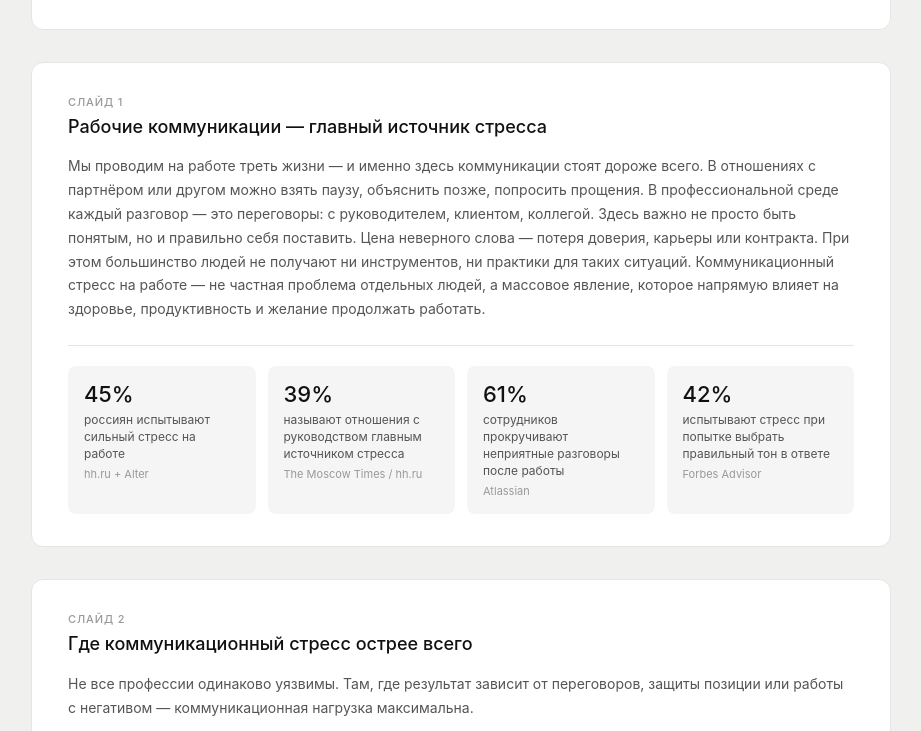
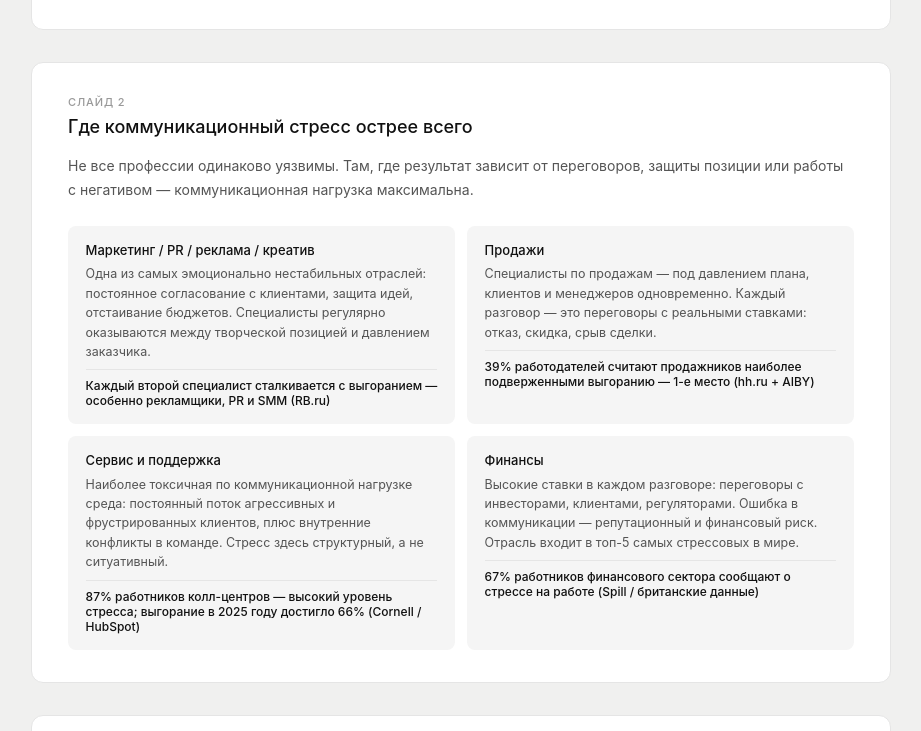
Before and after one commit to grakhovaalina-pixel/cv, a plain HTML site: page slides_all.html in a window 1280 px wide. Shown: the part 669-1400 px from the top of the page, without its empty margins (179-1100 px from the left). Drawn offline with Linux system fonts and the light colour scheme.

Commit message:
Update slides_all.html

```diff
--- a/slides_all.html
+++ b/slides_all.html
@@ -499,7 +499,7 @@
 
   <!-- SLIDE 0 — INTRO -->
   <div class="slide slide-intro">
-    <div class="slide-num">Слайд 0</div>
+    <div class="slide-num">Слайд 1</div>
     <div class="slide-title">Почему рабочая коммуникация — это навык, а не характер</div>
     <div class="divider"></div>
     <div class="intro-body">
@@ -531,37 +531,7 @@
     </div>
   </div>
 
-  <!-- SLIDE 1 -->
-  <div class="slide">
-    <div class="slide-num">Слайд 1</div>
-    <div class="slide-title">Рабочие коммуникации — главный источник стресса</div>
-    <div class="slide-body">
-      Мы проводим на работе треть жизни — и именно здесь коммуникации стоят дороже всего. В отношениях с партнёром или другом можно взять паузу, объяснить позже, попросить прощения. В профессиональной среде каждый разговор — это переговоры: с руководителем, клиентом, коллегой. Здесь важно не просто быть понятым, но и правильно себя поставить. Цена неверного слова — потеря доверия, карьеры или контракта. При этом большинство людей не получают ни инструментов, ни практики для таких ситуаций. Коммуникационный стресс на работе — не частная проблема отдельных людей, а массовое явление, которое напрямую влияет на здоровье, продуктивность и желание продолжать работать.
-    </div>
-    <div class="divider"></div>
-    <div class="stats-grid">
-      <div class="stat-card">
-        <div class="stat-number">45%</div>
-        <div class="stat-label">россиян испытывают сильный стресс на работе</div>
-        <div class="stat-source">hh.ru + Alter</div>
-      </div>
-      <div class="stat-card">
-        <div class="stat-number">39%</div>
-        <div class="stat-label">называют отношения с руководством главным источником стресса</div>
-        <div class="stat-source">The Moscow Times / hh.ru</div>
-      </div>
-      <div class="stat-card">
-        <div class="stat-number">61%</div>
-        <div class="stat-label">сотрудников прокручивают неприятные разговоры после работы</div>
-        <div class="stat-source">Atlassian</div>
-      </div>
-      <div class="stat-card">
-        <div class="stat-number">42%</div>
-        <div class="stat-label">испытывают стресс при попытке выбрать правильный тон в ответе</div>
-        <div class="stat-source">Forbes Advisor</div>
-      </div>
-    </div>
-  </div>
+
 
   <!-- SLIDE 2 -->
   <div class="slide">
```
